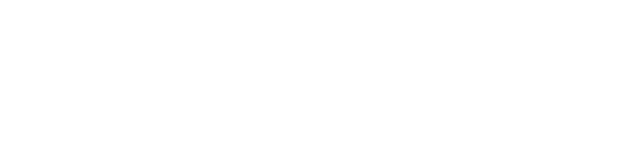
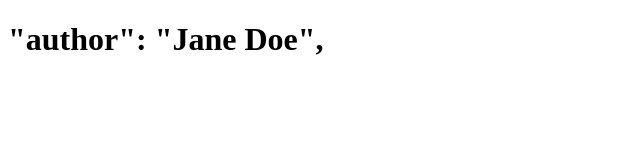
Before and after one commit to mehdisheikhbaqeri/-Back-End-Development-and-APIs-freeCodeCamp-, a website: page index.html in a window 1280 px wide. Shown: the whole page, without its empty margins (0-640 px from the left). Drawn offline with Linux system fonts and the light colour scheme.

Commit message:
"author": "Jane Doe",

```diff
--- a/index.html
+++ b/index.html
@@ -9,7 +9,7 @@
 </head>
 
 <body>
-
+    <h1>"author": "Jane Doe",</h1>
 </body>
 
 </html>
```
